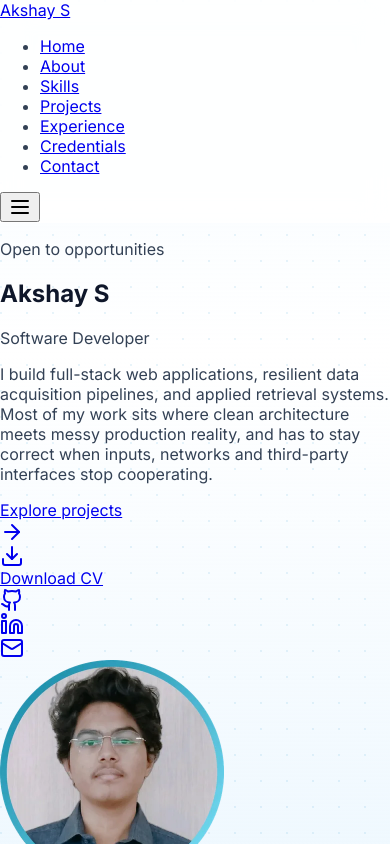
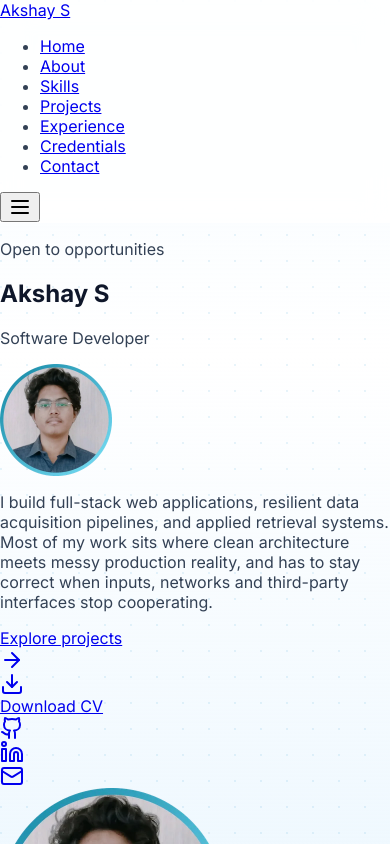
Before and after one commit to Akki-333/MyPortfolio, a React (Vite) app in the folder client/: page / in a window 390 px wide. Shown: the top 844 px of the page. Built offline with nearby package versions, Linux system fonts and the light colour scheme.

Commit message:
align portrait next to the name on mobile

```diff
--- a/client/src/components/sections/hero/Hero.tsx
+++ b/client/src/components/sections/hero/Hero.tsx
@@ -22,6 +22,9 @@ export function Hero() {
     >
       <div className="mx-auto grid w-full max-w-content items-center gap-12 py-16 sm:py-20 lg:grid-cols-[1.15fr_0.85fr] lg:gap-16 lg:py-24">
         <div className="animate-rise-in">
+          {/* Header block: on mobile, aligns the portrait to the right of the name and role */}
+          <div className="flex items-start justify-between gap-4 lg:block">
+            <div className="min-w-0 flex-1">
               <p className="inline-flex items-center gap-2 rounded-full bg-white/80 px-3 py-1.5 text-xs font-semibold text-sky-800 ring-1 ring-sky-200">
                 <span className="relative flex h-2 w-2" aria-hidden="true">
                   <span className="absolute inline-flex h-full w-full rounded-full bg-emerald-400 animate-[pulse-ring_2.4s_var(--ease-out)_infinite]" />
@@ -32,7 +35,7 @@ export function Hero() {
 
               <h1
                 id="hero-heading"
-            className="mt-6 text-4xl font-bold tracking-tight text-slate-900 sm:text-5xl lg:text-6xl"
+                className="mt-4 text-3xl font-bold tracking-tight text-slate-900 sm:text-5xl lg:mt-6 lg:text-6xl"
               >
                 {profile.name}
               </h1>
@@ -42,11 +45,11 @@ export function Hero() {
                 without a reserved box the paragraph below would jump on every
                 swap - a layout shift repeated every few seconds.
               */}
-          <div className="mt-3 flex min-h-[2.5rem] items-center sm:min-h-[2.75rem]">
+              <div className="mt-2 flex min-h-[2.25rem] items-center sm:min-h-[2.75rem] lg:mt-3">
                 <p
                   aria-live="polite"
                   aria-atomic="true"
-              className="text-xl font-semibold text-transparent bg-clip-text bg-gradient-to-r from-sky-600 to-cyan-600 sm:text-2xl"
+                  className="text-lg font-semibold text-transparent bg-clip-text bg-gradient-to-r from-sky-600 to-cyan-600 sm:text-2xl"
                 >
                   <span
                     key={roleIndex}
@@ -55,6 +58,27 @@ export function Hero() {
                     {currentRole}
                   </span>
                 </p>
+              </div>
+            </div>
+
+            {/* Mobile portrait: positioned directly to the right of the name at the starting */}
+            <div className="relative flex-shrink-0 self-center lg:hidden">
+              <div
+                className="absolute -inset-2 rounded-full bg-gradient-to-tr from-sky-200 via-cyan-100 to-sky-300 opacity-70 blur-lg"
+                aria-hidden="true"
+              />
+              <picture>
+                <source srcSet="/profile.webp" type="image/webp" />
+                <img
+                  src="/profile.png"
+                  alt={`Portrait of ${profile.name}`}
+                  width={112}
+                  height={112}
+                  decoding="async"
+                  className="relative h-24 w-24 rounded-full object-cover ring-4 ring-white shadow-lg sm:h-28 sm:w-28"
+                />
+              </picture>
+            </div>
           </div>
 
           <p className="mt-6 max-w-prose text-base leading-relaxed text-slate-700 sm:text-lg">
@@ -97,7 +121,8 @@ export function Hero() {
         </div>
 
         <div className="flex flex-col items-center gap-8 lg:items-end">
-          <div className="relative">
+          {/* Desktop portrait: hidden on mobile, placed here on lg+ */}
+          <div className="relative hidden lg:block">
             <div
               className="absolute -inset-3 rounded-full bg-gradient-to-tr from-sky-200 via-cyan-100 to-sky-300 opacity-70 blur-xl"
               aria-hidden="true"
```
Lines whose indentation alone changed are shown as unchanged.
